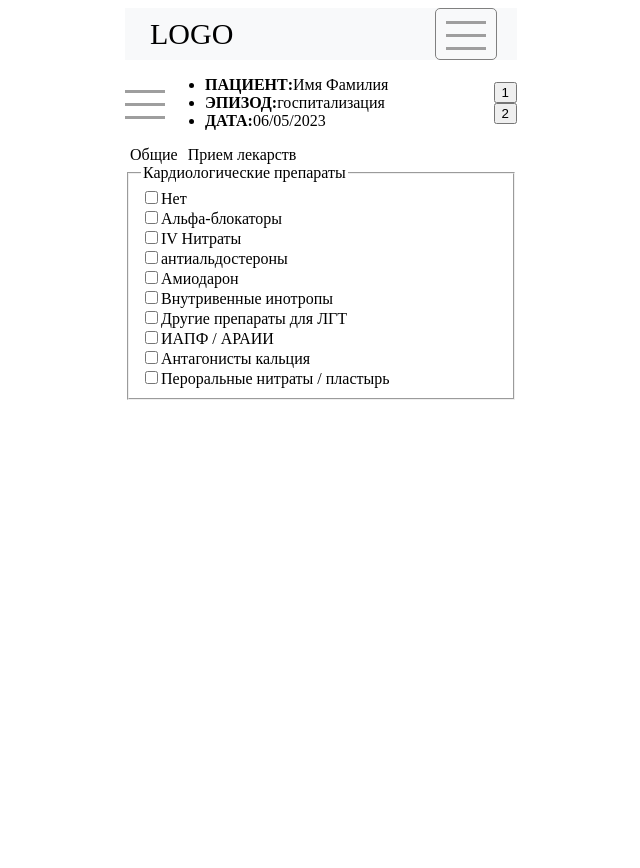
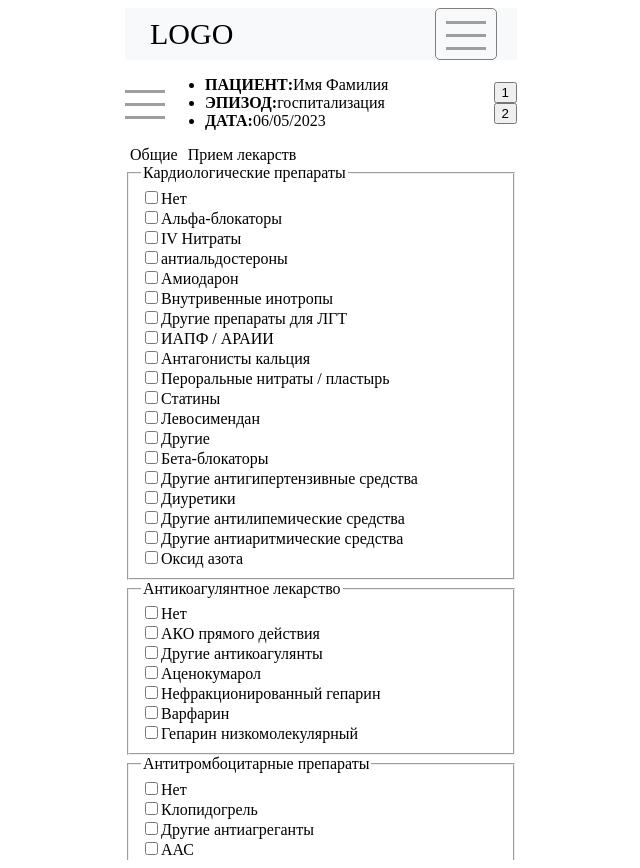
Before and after one commit to RDaudov/rrkh2, a Nuxt app: page /background/medicament in a window 1280 px wide. Shown: the whole page, without its empty margins (319-959 px from the left). Built offline with nearby package versions, Linux system fonts and the light colour scheme.

Commit message:
fix animation

```diff
--- a/app.vue
+++ b/app.vue
@@ -11,6 +11,7 @@
 .container {
   width: 392px;
   margin: auto;
+  height: calc(100vh - 70px);
 }
 
 section, form {
--- a/components/Main.vue
+++ b/components/Main.vue
@@ -52,21 +52,22 @@ export default {
   width: 100%;
   height: 100vh;
   display: flex;
-  background-color: rgba($color: #000000, $alpha: .3);
-  transition: 1s;
+  background-color: rgba($color: #000000, $alpha: 0);
   transform: translateX(-100%);
+  transition:
+  transform .5s,
+  background-color 1s;
     &.active{
             transform: translateX(0%);
+            background-color: rgba($color: #000000, $alpha: .3);
         }
  }
 
- .sidebar-wrapper.active {
- }
  .main-inner {
     width: 100%;
     height: 100vh;
     transform: translateX(0%);
-    transition: 1s;
+    transition: .5s;
         &.active{
             transform: translateX(60%);
         }
--- a/pages/background/medicament.vue
+++ b/pages/background/medicament.vue
@@ -41,6 +41,155 @@
             <input type="checkbox">
             <label for="no">Пероральные нитраты / пластырь</label>
         </div>
+        <div>
+            <input type="checkbox">
+            <label for="no">Статины</label>
+        </div>
+        <div>
+            <input type="checkbox">
+            <label for="no">Левосимендан</label>
+        </div>
+        <div>
+            <input type="checkbox">
+            <label for="no">Другие</label>
+        </div>
+        <div>
+            <input type="checkbox">
+            <label for="no">Бета-блокаторы</label>
+        </div>
+        <div>
+            <input type="checkbox">
+            <label for="no">Другие антигипертензивные средства</label>
+        </div>
+        <div>
+            <input type="checkbox">
+            <label for="no">Диуретики</label>
+        </div>
+        <div>
+            <input type="checkbox">
+            <label for="no">Другие антилипемические средства</label>
+        </div>
+        <div>
+            <input type="checkbox">
+            <label for="no">Другие антиаритмические средства</label>
+        </div>
+        <div>
+            <input type="checkbox">
+            <label for="no">Оксид азота</label>
+        </div>
+    </fieldset>
+    <fieldset class="checkbox">
+        <legend>Антикоагулянтное лекарство</legend>
+       <div>
+            <input type="checkbox" name="" id="">
+            <label for="no">Нет</label>
+       </div>
+       <div>
+            <input type="checkbox" name="" id="">
+            <label for="no">АКО прямого действия</label>
+       </div>
+       <div>
+            <input type="checkbox" name="" id="">
+            <label for="no">Другие антикоагулянты</label>
+       </div>
+       <div>
+            <input type="checkbox" name="" id="">
+            <label for="no">Аценокумарол</label>
+       </div>
+       <div>
+            <input type="checkbox" name="" id="">
+            <label for="no">Нефракционированный гепарин</label>
+       </div>
+       <div>
+            <input type="checkbox" name="" id="">
+            <label for="no">Варфарин</label>
+       </div>
+       <div>
+            <input type="checkbox" name="" id="">
+            <label for="no">Гепарин низкомолекулярный</label>
+       </div>
+    </fieldset>
+    <fieldset class="checkbox">
+        <legend>Антитромбоцитарные препараты</legend>
+        <div>
+            <input type="checkbox" name="" id="">
+            <label for="">Нет</label>
+        </div>
+        <div>
+            <input type="checkbox" name="" id="">
+            <label for="">Клопидогрель</label>
+        </div>
+        <div>
+            <input type="checkbox" name="" id="">
+            <label for="">Другие антиагреганты</label>
+        </div>
+        <div>
+            <input type="checkbox" name="" id="">
+            <label for="">ААС</label>
+        </div>
+        <div>
+            <input type="checkbox" name="" id="">
+            <label for="">Прасугрел/Тикагрелол</label>
+        </div>
+        <div>
+            <input type="checkbox" name="" id="">
+            <label for="">Дипиридамол</label>
+        </div>
+        <div>
+            <input type="checkbox" name="" id="">
+            <label for="">Анти IIB-IIIA</label>
+        </div>
+    </fieldset>
+    <fieldset class="checkbox">
+        <legend>Кардиологические препараты</legend>
+        <div>
+            <input type="checkbox" name="" id="">
+            <label for="">Нет</label>
+        </div>
+        <div>
+            <input type="checkbox" name="" id="">
+            <label for="">инсулин</label>
+        </div>
+        <div>
+            <input type="checkbox" name="" id="">
+            <label for="">Анальгетики</label>
+        </div>
+        <div>
+            <input type="checkbox" name="" id="">
+            <label for="">Пероральные антибиотики</label>
+        </div>
+        <div>
+            <input type="checkbox" name="" id="">
+            <label for="">Бронходилататоры</label>
+        </div>
+        <div>
+            <input type="checkbox" name="" id="">
+            <label for="">Метформин</label>
+        </div>
+        <div>
+            <input type="checkbox" name="" id="">
+            <label for="">Стероиды</label>
+        </div>
+        <div>
+            <input type="checkbox" name="" id="">
+            <label for="">Парентеральные антибиотики</label>
+        </div>
+        <div>
+            <input type="checkbox" name="" id="">
+            <label for="">Домашний кислород</label>
+        </div>
+        <div>
+            <input type="checkbox" name="" id="">
+            <label for="">Другие противодиабетические средства</label>
+        </div>
+        <div>
+            <input type="checkbox" name="" id="">
+            <label for="">Иммунодепрессанты</label>
+        </div>
+        <div>
+            <input type="checkbox" name="" id="">
+            <label for="">Другие</label>
+        </div>
     </fieldset>
 </template>
 <style scoped>
```
